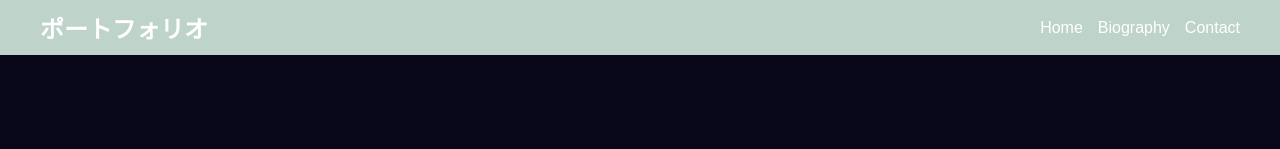
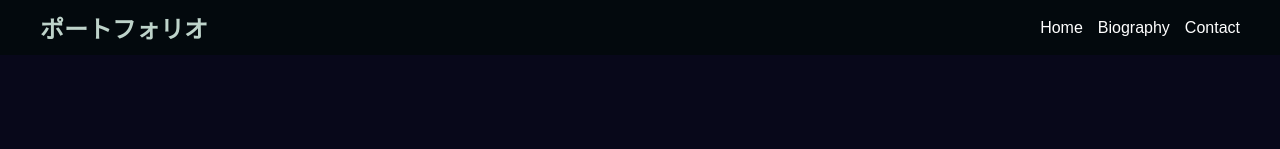
Before and after one commit to HibikiKobayashii/portforio, a Next.js app: page / in a window 1280 px wide. Shown: the top 149 px of the page. Built offline with nearby package versions, Linux system fonts and the light colour scheme.

Commit message:
Update Header.tsx

```diff
--- a/app/components/Header.tsx
+++ b/app/components/Header.tsx
@@ -32,8 +32,8 @@ const Header: React.FC = () => {
 };
 
 const headerStyle: React.CSSProperties = {
-  backgroundColor: "#bed3ca",
-  color: "white",
+  backgroundColor: "#03090d",
+  color: "#bed3ca",
   padding: "10px 20px",
   position: "sticky",
   top: 0,
```
